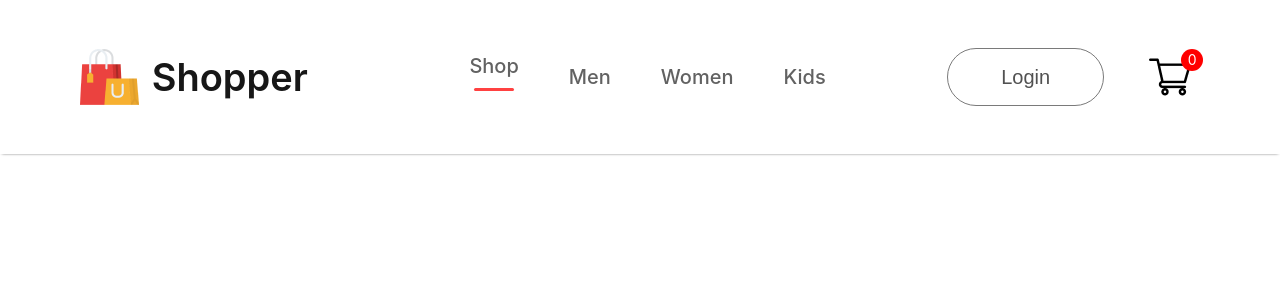
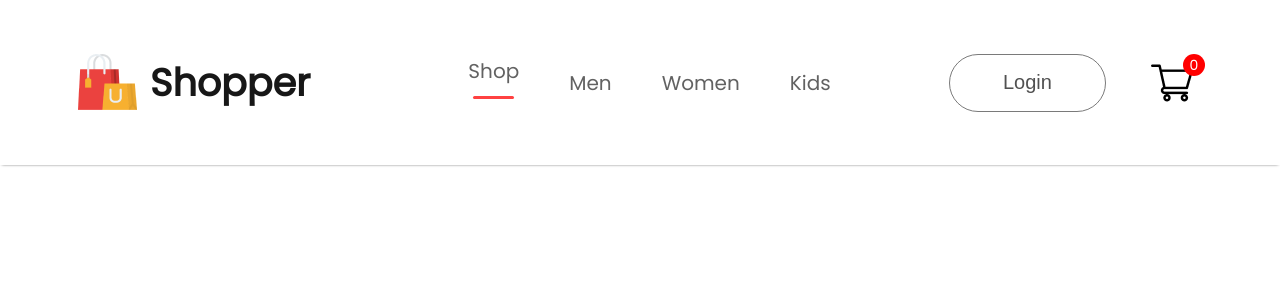
Before and after one commit to tajemouti/e-commerce, a React (Create React App) app: page / in a window 1280 px wide. Shown: the top 300 px of the page. Built offline with nearby package versions, Linux system fonts and the light colour scheme.

Commit message:
Apply poppins font family to the document body

```diff
--- a/src/index.css
+++ b/src/index.css
@@ -5,6 +5,7 @@ body {
     sans-serif;
   -webkit-font-smoothing: antialiased;
   -moz-osx-font-smoothing: grayscale;
+  font-family: poppins;
 }
 
 code {
```
